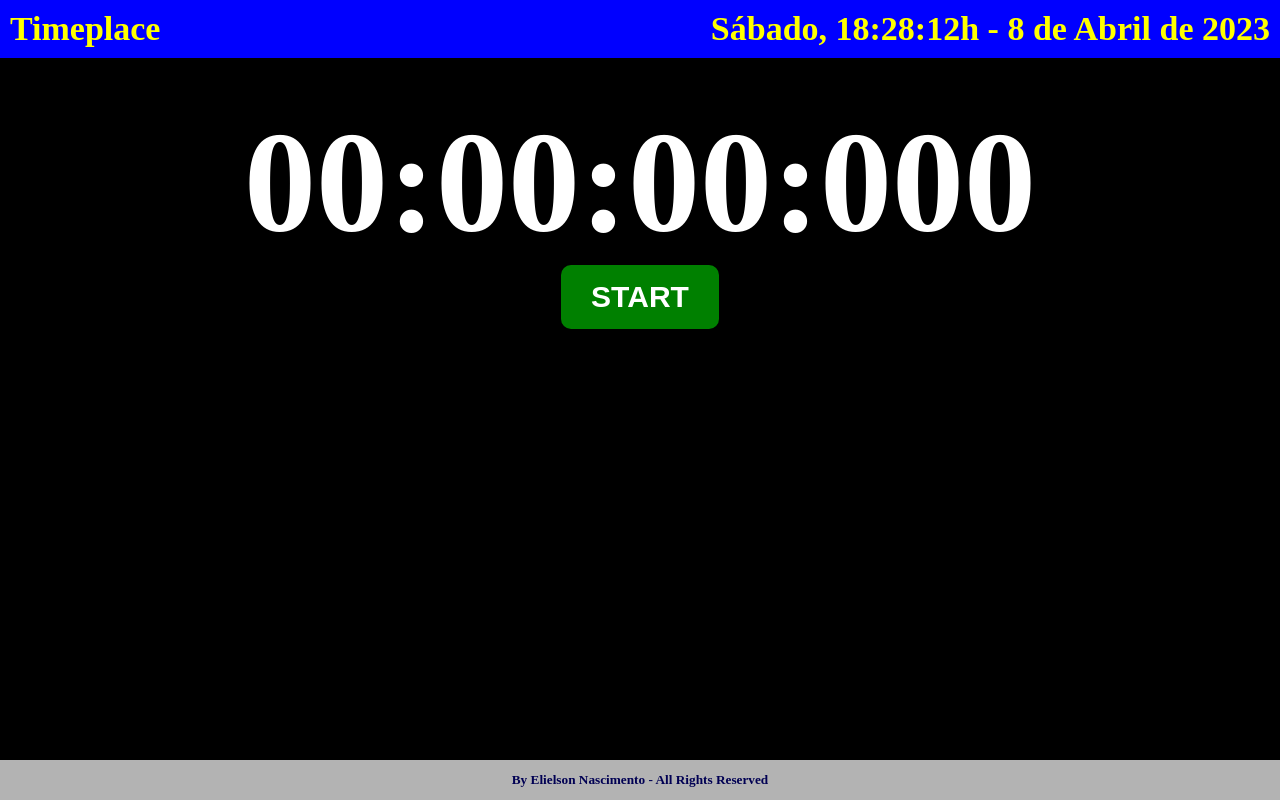
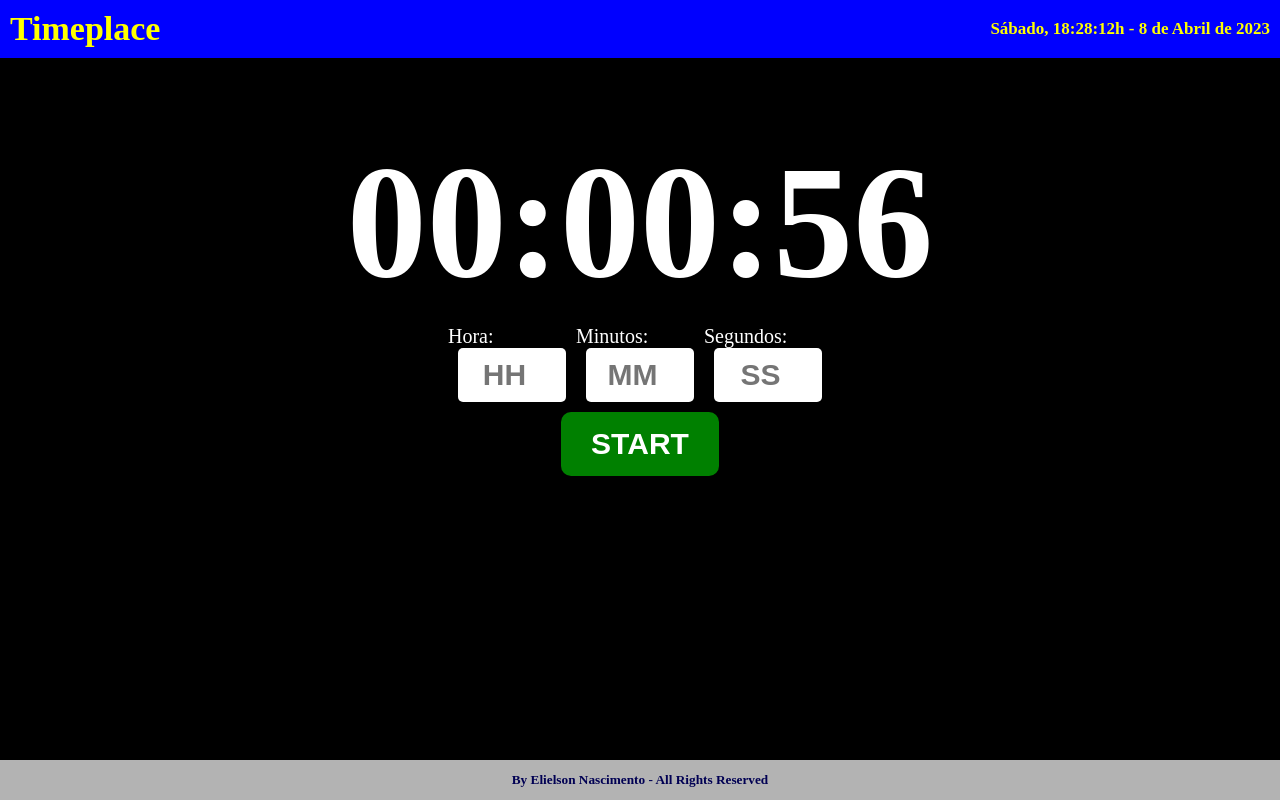
Before and after one commit to elielsondev/Timeplace, a website: page index.html in a window 1280 px wide. Drawn offline with Linux system fonts and the light colour scheme.

Commit message:
feat - implementação inicial do contador, inserindo inputs e atualizando estilos

```diff
--- a/index.html
+++ b/index.html
@@ -1,26 +1,45 @@
 <!DOCTYPE html>
 <html lang="pt-br">
-<head>
-    <meta charset="UTF-8">
-    <meta http-equiv="X-UA-Compatible" content="IE=edge">
-    <meta name="viewport" content="width=device-width, initial-scale=1.0">
-    <link rel="stylesheet" href="./src/style.css">
+  <head>
+    <meta charset="UTF-8" />
+    <meta http-equiv="X-UA-Compatible" content="IE=edge" />
+    <meta name="viewport" content="width=device-width, initial-scale=1.0" />
+    <link rel="stylesheet" href="./src/style.css" />
     <title>Timeplace</title>
-</head>
-<body>
+  </head>
+  <body>
     <header>
-        <h1 id='title'>Timeplace</h1>
-        <h2 id='clock'>00:00:00h - 00/00/0000</h2>
+      <h1 id="title">Timeplace</h1>
+      <h2 id="clock"></h2>
     </header>
 
     <main>
-        <h2 id='stopwatch'>00:00:00:000</h2>
-        <input type="button" id="btn-start" value="START">
+      <h2 id="stopwatch"></h2>
+      <div id="inputTime">
+        <label for="hours"
+          >Hora:
+          <br />
+          <input type="number" name="hours" id="hours" min="0" max="59" placeholder="HH"/>
+        </label>
+
+        <label for="minutes"
+          >Minutos:
+          <br />
+          <input type="number" name="minutes" id="minutes" min="0" max="59" placeholder="MM" />
+        </label>
+
+        <label for="seconds"
+          >Segundos:
+          <br />
+          <input type="number" name="seconds" id="seconds" min="0" max="59" placeholder="SS" />
+        </label>
+      </div>
+      <input type="button" id="btn-start" value="START" />
     </main>
 
     <footer>
-        <h5>By Elielson Nascimento - All Rights Reserved</h5>
+      <h5>By Elielson Nascimento - All Rights Reserved</h5>
     </footer>
     <script src="./src/script.js"></script>
-</body>
+  </body>
 </html>
--- a/src/script.js
+++ b/src/script.js
@@ -22,31 +22,20 @@ const dayOfTheWeek = [
   "Quarta-feira",
   "Quinta-feira",
   "Sexta-feira",
-  "Sábado"
+  "Sábado",
 ];
 
 setInterval(() => {
   const data = new Date();
-
   let diaDaSemana = dayOfTheWeek[data.getDay()];
 
   let hour = data.getHours();
   let minute = data.getMinutes();
   let second = data.getSeconds();
 
-  if (hour <= 9) {
-    hour = `0${data.getHours()}`;
-  }
-
-  if (minute <= 9) {
-    minute = `0${data.getMinutes()}`;
-  }
-
-  if (second <= 9) {
-    second = `0${data.getSeconds()}`;
-  }
-
-  let time = `${hour}:${minute}:${second}h`;
+  let time = `${hour <= 9 ? `0${hour}` : hour}:${
+    minute <= 9 ? `0${minute}` : minute
+  }:${second <= 9 ? `0${second}` : second}h`;
 
   const day = data.getDate();
   const month = monthsOfTheYear[data.getMonth()];
@@ -56,3 +45,46 @@ setInterval(() => {
 
   hoursAndYear.innerText = `${diaDaSemana}, ${time} - ${dataDeHoje}`;
 }, 1000);
+
+const cronometro = document.querySelector("#stopwatch");
+
+let horas = 0;
+let minutos = 1;
+let segundos = 1;
+
+setInterval(() => {
+  if (!horas && !minutos && !segundos) {
+    horas = 0;
+    minutos = 0;
+    segundos = 0;
+  } else {
+    // Segundos decremento
+    segundos -= 1;
+  }
+
+  // Segundos
+  if (segundos === -1) {
+    segundos = 59;
+  }
+
+  // Minutos decremento
+  if (segundos >= 59) {
+    minutos -= 1;
+  }
+
+  // Minutos
+  if(minutos === -1 && horas >= 0) {
+    minutos = 59;
+  }
+
+  // Horas decremento
+  if (minutos >= 59 && horas >= 1) {
+    horas -= 1
+  }
+
+
+
+  cronometro.innerText = `${horas <= 9 ? `0${horas}` : horas}:${
+    minutos <= 9 ? `0${minutos}` : minutos
+  }:${segundos <= 9 ? `0${segundos}` : segundos}`;
+}, 1000);
--- a/src/style.css
+++ b/src/style.css
@@ -28,7 +28,7 @@ header {
 
 #clock {
     margin: 10px;
-    font-size: 34px;
+    font-size: 17px;
 }
 
 main {
@@ -40,9 +40,47 @@ main {
     justify-content: center;
 }
 
+#inputTime {
+    display:flex;
+    align-items: center;
+    justify-content: space-between;
+    margin: 10px;
+    font-size: 20px;
+}
+
+#hours {
+  border-radius: 5px;
+  border-style: none;
+  padding: 10px;
+  font-size: 30px;
+  text-align: center;
+  font-weight: 700;
+  margin: 0px 10px;
+}
+
+#minutes {
+  border-radius: 5px;
+  border-style: none;
+  padding: 10px;
+  font-size: 30px;
+  text-align: center;
+  font-weight: 700;
+  margin: 0px 10px;
+}
+
+#seconds {
+  border-radius: 5px;
+  border-style: none;
+  padding: 10px;
+  font-size: 30px;
+  text-align: center;
+  font-weight: 700;
+  margin: 0px 10px;
+}
+
 #stopwatch {
-    font-size: 900%;
-    margin-top: 100px;
+    font-size: 1000%;
+    margin-top: 130px;
 }
 
 #btn-start {
```
